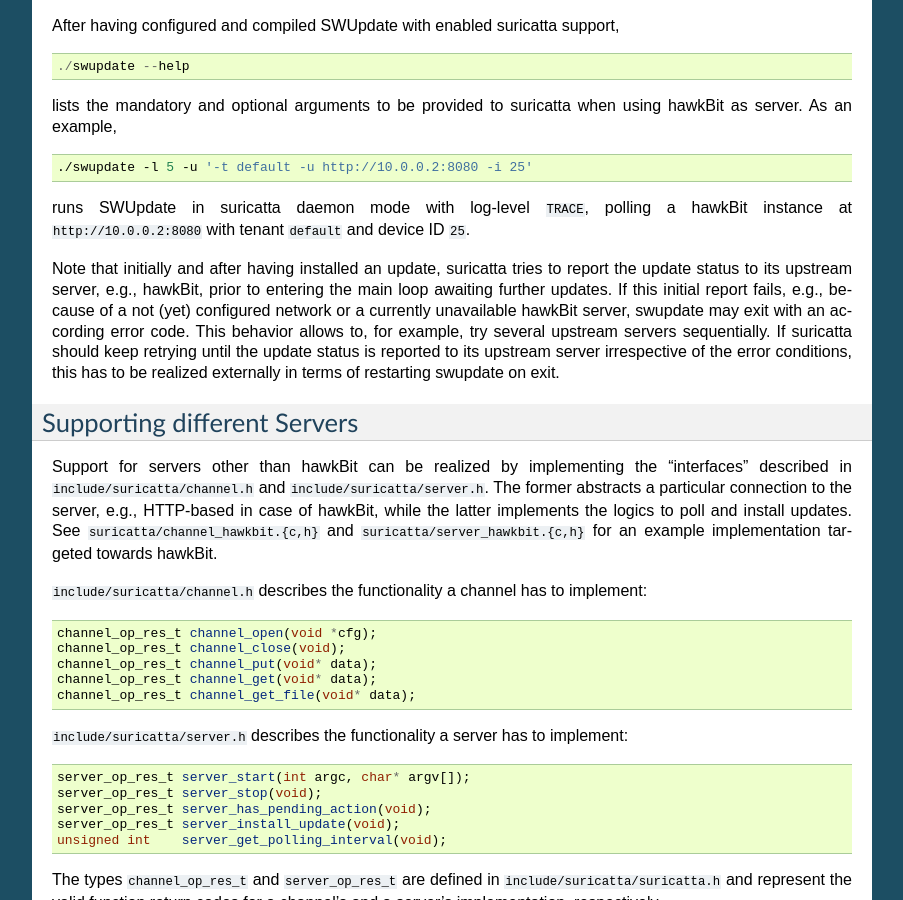
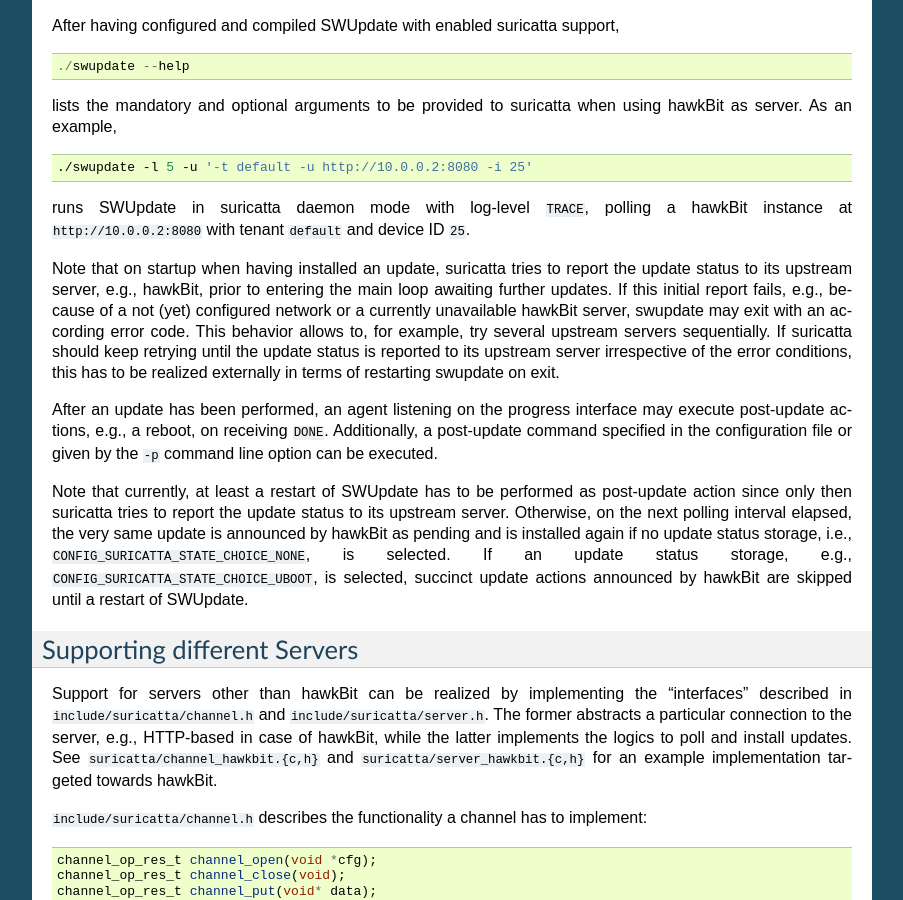
Before and after one commit to sbabic/swupdate, a Sphinx documentation site: the page built from doc/source/suricatta.rst, in a window 1280 px wide and 900 px high, scrolled down 448 px. Shown: the whole window, without its empty margins (198-1101 px from the left). Built offline with Sphinx 7.4.7, drawn with Linux system fonts in a browser that asks for light colours; formulas are drawn with MathJax 3.

Commit message:
suricatta: enable post-update action
Signed-off-by: Christian Storm <christian.storm@siemens.com>

```diff
--- a/doc/source/suricatta.rst
+++ b/doc/source/suricatta.rst
@@ -48,7 +48,7 @@
 and device ID ``25``.
 
 
-Note that initially and after having installed an update, suricatta
+Note that on startup when having installed an update, suricatta
 tries to report the update status to its upstream server, e.g.,
 hawkBit, prior to entering the main loop awaiting further updates.
 If this initial report fails, e.g., because of a not (yet) configured
@@ -58,6 +58,23 @@
 If suricatta should keep retrying until the update status is reported
 to its upstream server irrespective of the error conditions, this has
 to be realized externally in terms of restarting swupdate on exit.
+
+
+After an update has been performed, an agent listening on the progress
+interface may execute post-update actions, e.g., a reboot, on receiving
+``DONE``.
+Additionally, a post-update command specified in the configuration file or
+given by the ``-p`` command line option can be executed.
+
+Note that currently, at least a restart of SWUpdate has to be performed
+as post-update action since only then suricatta tries to report the
+update status to its upstream server.
+Otherwise, on the next polling interval elapsed, the very same update is
+announced by hawkBit as pending and is installed again if no update
+status storage, i.e., ``CONFIG_SURICATTA_STATE_CHOICE_NONE``, is selected.
+If an update status storage, e.g., ``CONFIG_SURICATTA_STATE_CHOICE_UBOOT``,
+is selected, succinct update actions announced by hawkBit are skipped until
+a restart of SWUpdate.
 
 
 Supporting different Servers
```
Also changed, not shown: 1 other file.
